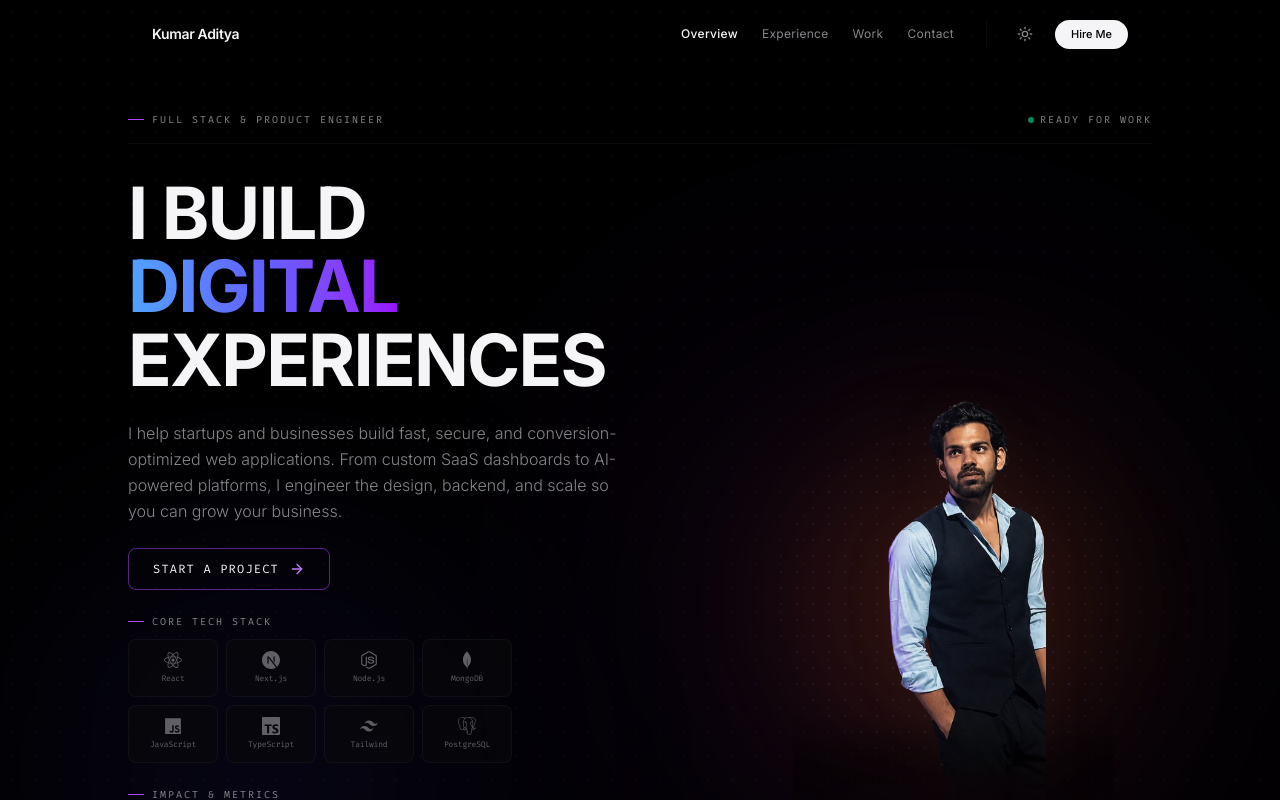
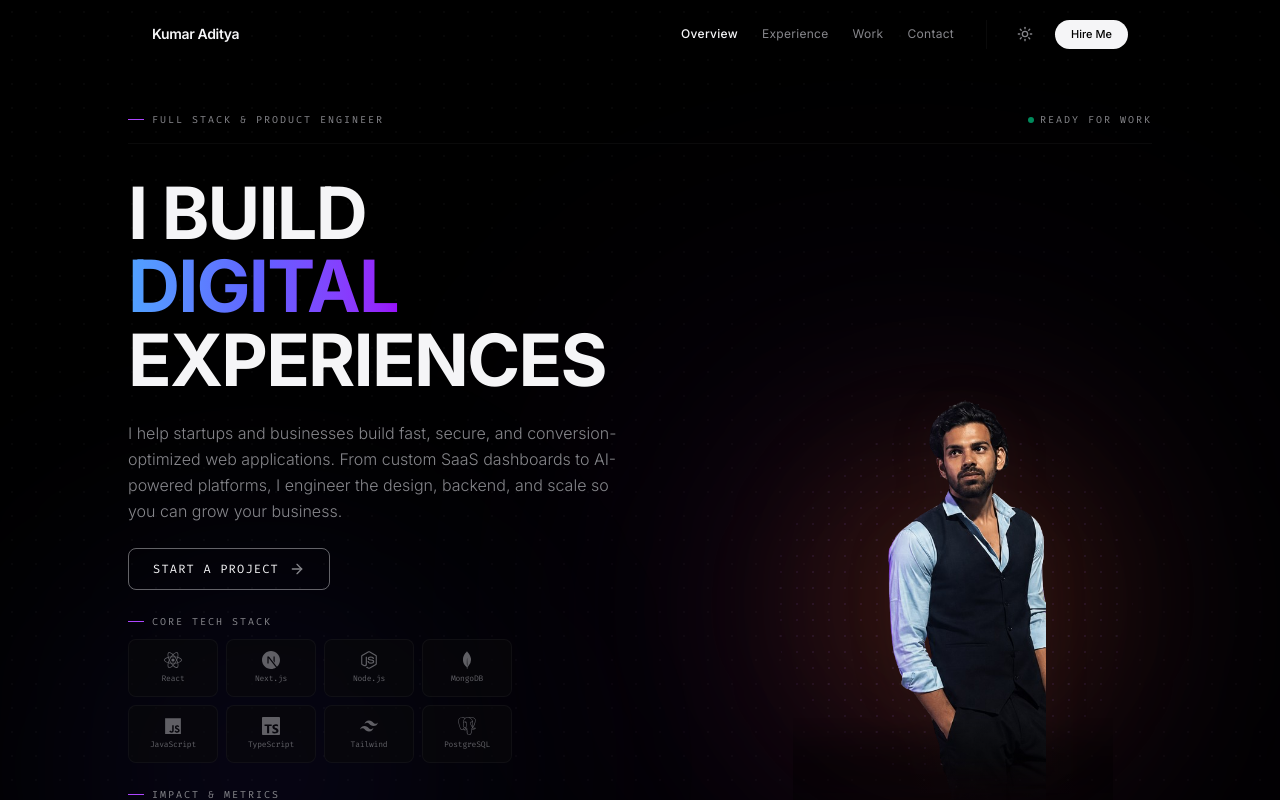
Before and after one commit to Kumaraditya18/Portfolio, a React (Vite) app: page / in a window 1280 px wide. Shown: the top 800 px of the page. Built offline with nearby package versions, Linux system fonts and the light colour scheme.

Commit message:
style: remove purple hovers on Hero button, tech stack, and Contact card button in light mode

```diff
--- a/src/components/Contact.jsx
+++ b/src/components/Contact.jsx
@@ -109,9 +109,9 @@ const Contact = () => {
                   href="https://www.linkedin.com/in/kumar-aditya-098202257/"
                   target="_blank"
                   rel="noopener noreferrer"
-                  className="inline-flex items-center justify-center gap-2.5 w-full bg-badge-app border border-border-app hover:border-purple-500/30 hover:bg-purple-500/5 text-text-app font-medium py-3 rounded-xl transition-all duration-300 group"
+                  className="inline-flex items-center justify-center gap-2.5 w-full bg-badge-app border border-border-app hover:border-text-app/30 hover:bg-text-app/5 dark:hover:border-purple-500/30 dark:hover:bg-purple-500/5 text-text-app font-medium py-3 rounded-xl transition-all duration-300 group"
                 >
-                  <Linkedin className="w-4.5 h-4.5 text-purple-500 dark:text-purple-400 group-hover:text-purple-600 dark:group-hover:text-purple-300 transition-colors" />
+                  <Linkedin className="w-4.5 h-4.5 text-text-muted-app dark:text-purple-400 group-hover:text-text-app dark:group-hover:text-purple-300 transition-colors" />
                   Connect on LinkedIn
                 </a>
               </div>
--- a/src/components/Hero.jsx
+++ b/src/components/Hero.jsx
@@ -62,10 +62,10 @@ const Hero = () => {
             <div>
               <a
                 href="#contact"
-                className="inline-flex items-center gap-2.5 border border-purple-500/50 hover:border-purple-500 bg-transparent hover:bg-purple-500/5 text-text-app text-xs font-mono tracking-widest uppercase px-6 py-3 rounded-lg transition-all duration-300 group cursor-pointer"
+                className="inline-flex items-center gap-2.5 border border-text-app/40 hover:border-text-app dark:border-purple-500/50 dark:hover:border-purple-500 bg-transparent hover:bg-text-app/5 dark:hover:bg-purple-500/5 text-text-app text-xs font-mono tracking-widest uppercase px-6 py-3 rounded-lg transition-all duration-300 group cursor-pointer"
               >
                 Start A Project
-                <ArrowRight className="w-4 h-4 text-purple-400 group-hover:translate-x-1 transition-transform" />
+                <ArrowRight className="w-4 h-4 text-text-muted-app dark:text-purple-400 group-hover:translate-x-1 transition-transform" />
               </a>
             </div>
 
@@ -79,7 +79,7 @@ const Hero = () => {
                 {techItems.map((tech) => (
                   <div
                     key={tech.name}
-                    className="bg-card-app/60 border border-border-app hover:border-purple-500/25 rounded-lg p-1.5 flex flex-col items-center justify-center gap-1 w-full h-[58px] transition-all hover:scale-102 group cursor-default"
+                    className="bg-card-app/60 border border-border-app hover:border-text-app/30 dark:hover:border-purple-500/25 rounded-lg p-1.5 flex flex-col items-center justify-center gap-1 w-full h-[58px] transition-all hover:scale-102 group cursor-default"
                   >
                     <div className={`text-text-muted-app/70 ${tech.hoverColor} transition-colors duration-300`}>
                       {React.cloneElement(tech.icon, { className: 'w-4.5 h-4.5' })}
```
